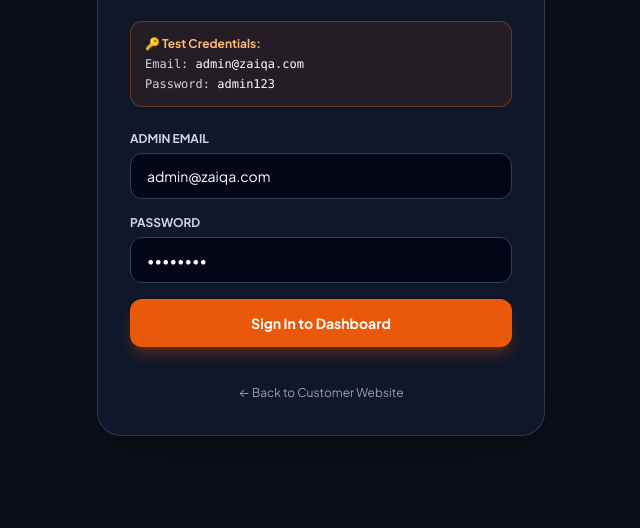
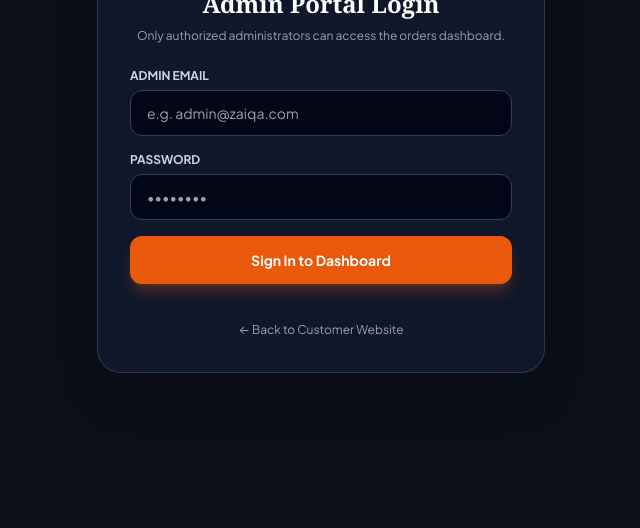
Before and after one commit to adnanqasim5226-max/zaiqa-lounge-restaurant, a website: page admin.html in a window 1280 px wide. Shown: the part 272-800 px from the top of the page, without its empty margins (319-959 px from the left). Drawn offline with nearby package versions, Linux system fonts and the light colour scheme; a web font is replaced by a local one.

Commit message:
fix(admin): remove test credentials notice and pre-filled inputs from login modal

```diff
--- a/admin.html
+++ b/admin.html
@@ -28,15 +28,8 @@
         </div>
         <h2 class="text-2xl font-extrabold text-white font-serif">Admin Portal Login</h2>
         <p class="text-xs text-slate-400">
-          Part B Requirement: Only the admin can access the orders dashboard.
+          Only authorized administrators can access the orders dashboard.
         </p>
-      </div>
-
-      <!-- Test Credentials Notice -->
-      <div class="p-3.5 rounded-xl bg-orange-600/10 border border-orange-500/30 text-xs text-orange-300 space-y-1">
-        <div class="font-bold">🔑 Test Credentials:</div>
-        <div class="font-mono text-slate-300">Email: <span class="text-white">admin@zaiqa.com</span></div>
-        <div class="font-mono text-slate-300">Password: <span class="text-white">admin123</span></div>
       </div>
 
       <form id="admin-login-form" class="space-y-4">
@@ -46,7 +39,7 @@
             type="email"
             id="admin-email"
             required
-            value="admin@zaiqa.com"
+            placeholder="e.g. admin@zaiqa.com"
             class="w-full px-4 py-3 rounded-xl bg-slate-950 border border-slate-700 text-white text-sm outline-none focus:border-orange-500"
           />
         </div>
@@ -57,7 +50,7 @@
             type="password"
             id="admin-password"
             required
-            value="admin123"
+            placeholder="••••••••"
             class="w-full px-4 py-3 rounded-xl bg-slate-950 border border-slate-700 text-white text-sm outline-none focus:border-orange-500"
           />
         </div>
--- a/js/admin.js
+++ b/js/admin.js
@@ -61,7 +61,7 @@
       showDashboard();
       showAdminToast("Welcome back, Admin!", "success");
     } else {
-      showAdminToast("Invalid email or password! Use test credentials.", "error");
+      showAdminToast("Invalid email or password!", "error");
     }
   }
 
```
Also changed, not shown: js/tracker.js (line endings or trailing spaces), track.html (line endings or trailing spaces).
